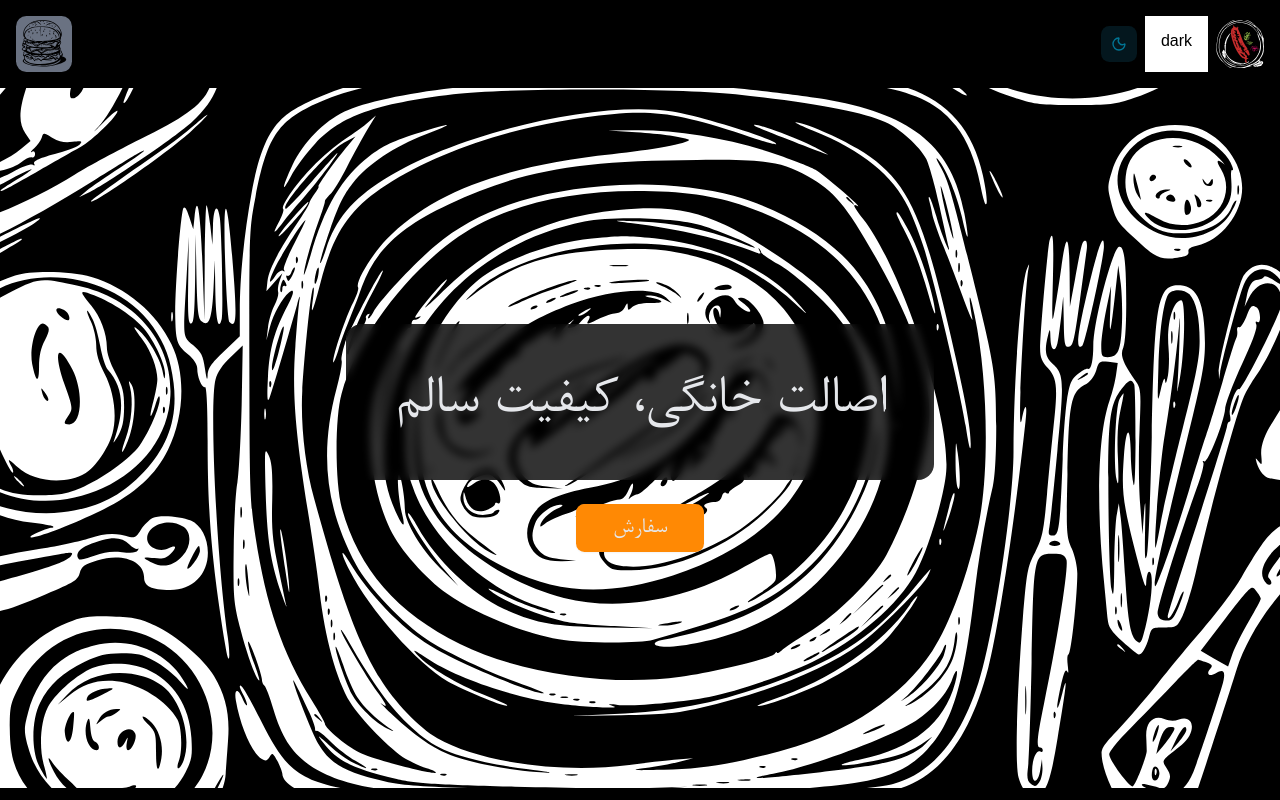
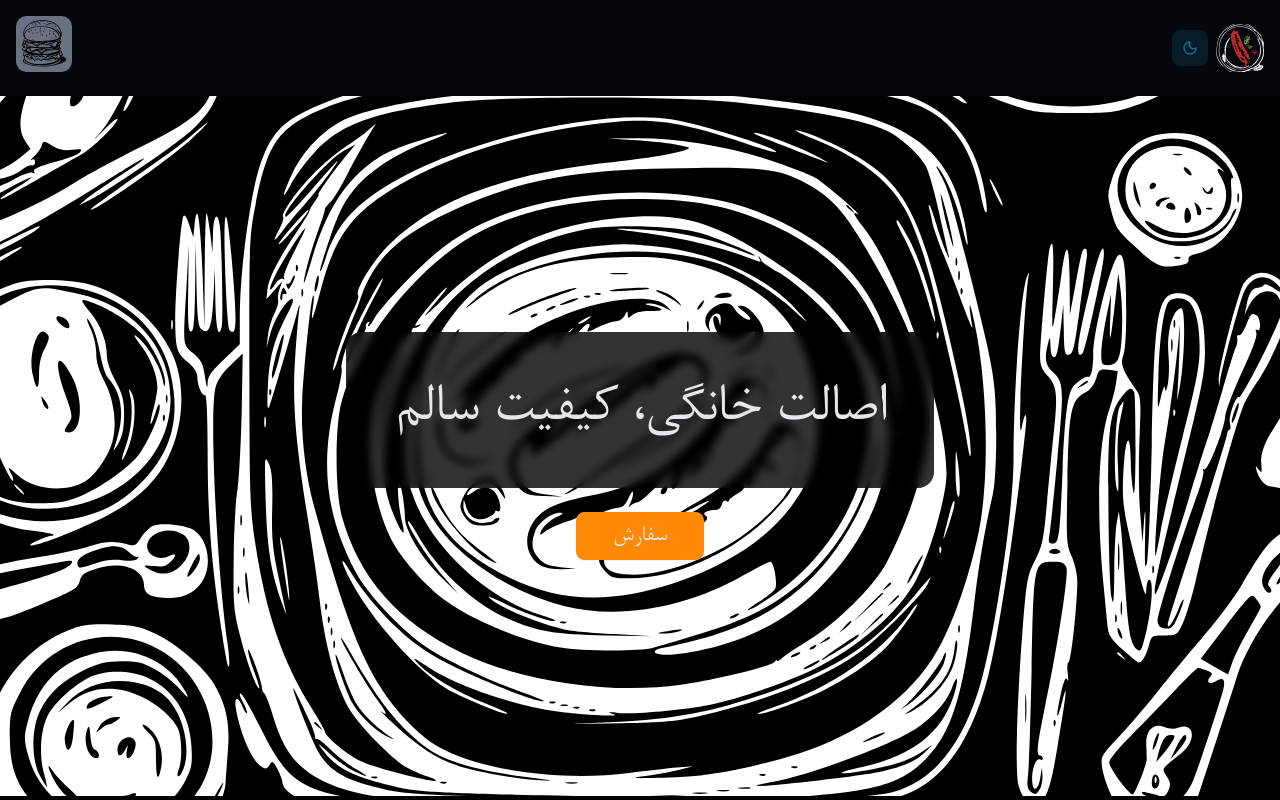
Before and after one commit to probite-inc/sausage-web, a Next.js app: page / in a window 1280 px wide. Shown: the top 800 px of the page. Built offline with nearby package versions, Linux system fonts and the light colour scheme.

Commit message:
polished some features of the site

```diff
--- a/package.json
+++ b/package.json
@@ -20,6 +20,7 @@
     "next-themes": "^0.4.6",
     "react": "^19.0.0",
     "react-dom": "^19.0.0",
+    "react-spinners": "^0.17.0",
     "tailwind-merge": "^3.3.1",
     "vaul": "^1.1.2"
   },
--- a/src/components/Header.tsx
+++ b/src/components/Header.tsx
@@ -10,16 +10,37 @@ import {
 import { ModeToggle } from "./ThemeButton";
 import { useTheme } from "next-themes";
 import React from "react";
+import { cn } from "@/lib/utils";
+import { useScrollVisibility } from "@/hooks/useScrollVisibility";
 
 export default function Footer() {
   const { theme } = useTheme();
-  console.log(theme);
+  const { isVisible, scrollY } = useScrollVisibility({
+    threshold: 15,
+    hideOnScrollDown: true,
+    showOnScrollUp: true,
+    alwaysShowAtTop: true,
+  });
   const [isOpen, setIsOpen] = React.useState(false);
+  const [isHeaderVisble, setIsHeaderVisble] = React.useState(false);
   React.useEffect(() => {
-    console.log(theme);
-  }, [theme]);
+    setIsHeaderVisble(isVisible);
+  }, [isVisible]);
+  const handleOnMenuClick = () => {
+    setIsOpen(false);
+    setIsHeaderVisble(false);
+  };
   return (
-    <div className="px-4 py-4 flex justify-between w-full">
+    <>
+      <div className="h-24 w-full"></div>
+      <div
+        className={cn(
+          "max-h-24 h-24 px-4 py-4 flex justify-between w-full fixed top-0 backdrop-blur-md z-50 transition-all duration-300  bg-white/30 dark:bg-gray-900/30",
+          {
+            "max-h-0 h-0 py-0 overflow-hidden": !isHeaderVisble && scrollY > 50,
+          }
+        )}
+      >
         <Drawer open={isOpen} onOpenChange={setIsOpen}>
           <DrawerTrigger className="size-14 dark:bg-gray-500 flex items-center justify-center bg-gray-100/20 rounded-lg p-1">
             <Image
@@ -50,6 +71,7 @@ export default function Footer() {
               </DrawerHeader>
               <div className="flex flex-col gap-4 my-4 px-4 text-center">
                 <a
+                  onClick={handleOnMenuClick}
                   href="#products"
                   className="hover:no-underline hover:bg-gray-400/50 p-2 rounded-lg"
                 >
@@ -57,11 +79,13 @@ export default function Footer() {
                 </a>
                 <a
                   href="#aboutus"
+                  onClick={handleOnMenuClick}
                   className="hover:no-underline hover:bg-gray-400/50 p-2 rounded-lg"
                 >
                   درباره ما
                 </a>
                 <a
+                  onClick={handleOnMenuClick}
                   href="#contact"
                   className="hover:no-underline hover:bg-gray-400/50 p-2 rounded-lg"
                 >
@@ -74,7 +98,6 @@ export default function Footer() {
 
         <div className="flex items-center gap-2">
           <ModeToggle />
-        <span className="bg-white text-black p-4">{theme}</span>
           <Image
             src={theme !== "dark" ? "/image/logo.svg" : "/image/logo-dark.svg"}
             width={48}
@@ -83,6 +106,7 @@ export default function Footer() {
             className="size-12 object-cover rounded-md mt-2 sm:mt-0 "
           />
         </div>
-    </div>
+      </div>{" "}
+    </>
   );
 }
--- a/src/components/ProductItem.tsx
+++ b/src/components/ProductItem.tsx
@@ -32,7 +32,7 @@ export default function ProductItem({
         <h3 className="text-md text-gray-700 font-semibold mb-1">{title}</h3>
         <p className="text-sm text-gray-600 ">{description}</p>
 
-        <div className="flex justify-between gap-6 text-nowrap">
+        <div className="flex justify-between gap-2 md:gap-6 text-nowrap">
           <p className="text-black ">( {weight} گرم )</p>
           <p className="font-semibold text-black ">{price} تومان</p>
         </div>
--- a/src/components/ProductList.tsx
+++ b/src/components/ProductList.tsx
@@ -170,7 +170,7 @@ export default function ProductList() {
         محصولات
       </h2>
 
-      <div className="flex flex-col sm:flex-row sm:flex-wrap gap-4 sm:justify-evenly ">
+      <div className="flex flex-col sm:flex-row sm:flex-wrap gap-4 items-center sm:justify-evenly ">
         {products.map((item, index) => (
           <div
             className=" w-full sm:flex-1/3 lg:flex-1/4 max-w-80 flex-shrink-0"
--- /dev/null
+++ b/src/hooks/useScrollVisibility.ts
@@ -0,0 +1,65 @@
+import { useState, useEffect } from "react";
+
+interface ScrollVisibilityOptions {
+  threshold?: number;
+  hideOnScrollDown?: boolean;
+  showOnScrollUp?: boolean;
+  alwaysShowAtTop?: boolean;
+}
+
+export function useScrollVisibility(options: ScrollVisibilityOptions = {}) {
+  const {
+    threshold = 10,
+    hideOnScrollDown = true,
+    showOnScrollUp = true,
+    alwaysShowAtTop = true,
+  } = options;
+
+  const [isVisible, setIsVisible] = useState(true);
+  const [scrollY, setScrollY] = useState(0);
+
+  useEffect(() => {
+    let lastScrollY = window.pageYOffset;
+    let ticking = false;
+
+    const updateVisibility = () => {
+      const currentScrollY = window.pageYOffset;
+      const direction = currentScrollY > lastScrollY ? "down" : "up";
+      const scrollDiff = Math.abs(currentScrollY - lastScrollY);
+
+      // Always show at top if enabled
+      if (alwaysShowAtTop && currentScrollY < threshold) {
+        setIsVisible(true);
+      }
+      // Hide on scroll down
+      else if (
+        hideOnScrollDown &&
+        direction === "down" &&
+        scrollDiff > threshold
+      ) {
+        setIsVisible(false);
+      }
+      // Show on scroll up
+      else if (showOnScrollUp && direction === "up" && scrollDiff > threshold) {
+        setIsVisible(true);
+      }
+
+      setScrollY(currentScrollY);
+      lastScrollY = currentScrollY > 0 ? currentScrollY : 0;
+      ticking = false;
+    };
+
+    const onScroll = () => {
+      if (!ticking) {
+        requestAnimationFrame(updateVisibility);
+        ticking = true;
+      }
+    };
+
+    window.addEventListener("scroll", onScroll, { passive: true });
+
+    return () => window.removeEventListener("scroll", onScroll);
+  }, [threshold, hideOnScrollDown, showOnScrollUp, alwaysShowAtTop]);
+
+  return { isVisible, scrollY };
+}
--- a/src/pages/index.tsx
+++ b/src/pages/index.tsx
@@ -28,7 +28,7 @@ export default function Home() {
         <Accordion
           type="single"
           collapsible
-          className="w-96 flex flex-col gap-4 my-10 text-right"
+          className="w-56 md:w-96 flex flex-col gap-4 my-10 text-right"
         >
           {" "}
           {[
--- a/src/pages/layout.tsx
+++ b/src/pages/layout.tsx
@@ -1,16 +1,27 @@
 import Header from "@/components/Header";
 import { ThemeProvider } from "@/components/theme-provider";
-import { useEffect, useState } from "react";
+import { CSSProperties, useEffect, useState } from "react";
+import { PacmanLoader } from "react-spinners";
 
 export default function Layout({ children }: { children: React.ReactNode }) {
   const [mounted, setMounted] = useState(false);
   useEffect(() => {
     setMounted(true);
   }, []);
+  const override: CSSProperties = {};
   if (!mounted) {
     return (
-      <div>
-        <p>Loading...</p>
+      <div className="flex bg-red items-center justify-center w-full h-screen ">
+        <div className="size-56">
+          <PacmanLoader
+            color={"#f1d83c"}
+            loading={!mounted}
+            cssOverride={override}
+            size={50}
+            aria-label="Loading Spinner"
+            data-testid="loader"
+          />
+        </div>
       </div>
     );
   }
```
Also changed, not shown: 1 other file (tests, documents, lock files or other folders). Lines whose indentation alone changed are shown as unchanged.
